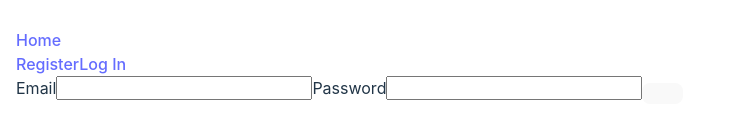
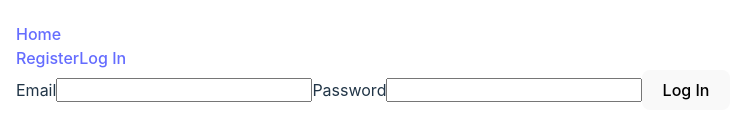
Before and after one commit to Marchenko1997/goit-react-hw-08, a React (Vite) app: page /login in a window 1280 px wide. Shown: the part 334-472 px from the top of the page, without its empty margins (0-755 px from the left). Built offline with nearby package versions, Linux system fonts and the light colour scheme.

Commit message:
Updating loginfrom

```diff
--- a/src/components/LogInForm/LogInForm.jsx
+++ b/src/components/LogInForm/LogInForm.jsx
@@ -8,6 +8,7 @@ export const LogInForm = () => {
   const handleSubmit = (e) => {
     e.preventDefault();
     const form = e.currentTarget;
+
     dispatch(
       logIn({
         email: form.elements.email.value,
@@ -21,6 +22,7 @@ export const LogInForm = () => {
       .catch(() => {
         console.log('login error');
       });
+
     form.reset();
   };
 
@@ -28,13 +30,13 @@ export const LogInForm = () => {
     <form className={css.form} onSubmit={handleSubmit} autoComplete="off">
       <label className={css.label}>
         Email
-                <input className={css.input} type="email" name="email" />
+        <input type="email" name="email" />
       </label>
       <label className={css.label}>
         Password
-                <input className={css.input} type="password" name="password" />
+        <input type="password" name="password" />
       </label>
-            <button className={css.btn} type="submit"></button>
+      <button type="submit">Log In</button>
     </form>
   );
 };
```
Lines whose indentation alone changed are shown as unchanged.
